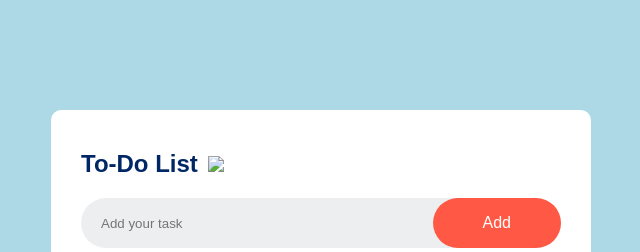
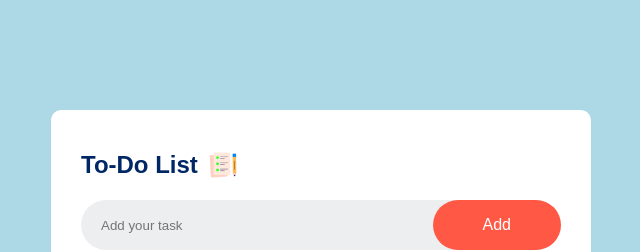
Before and after one commit to botnishant/To-Do_app, a plain HTML site: page index.html in a window 1280 px wide. Shown: the top 252 px of the page, without its empty margins (319-959 px from the left). Drawn offline with Linux system fonts and the light colour scheme; the site is published under a folder, as on GitHub Pages, so addresses that start at the root find nothing.

Commit message:
image changed

```diff
--- a/index.html
+++ b/index.html
@@ -12,7 +12,7 @@
 
         <div class="todo-app">
 
-            <h2>To-Do List <img src="/images/icon.png"></h2>
+            <h2>To-Do List <img src="./images/icon.png"></h2>
 
             <div class="row">
                 <input type="text" id="input-box"  placeholder="Add your task">
```
Also changed, not shown: Location.txt (added).
